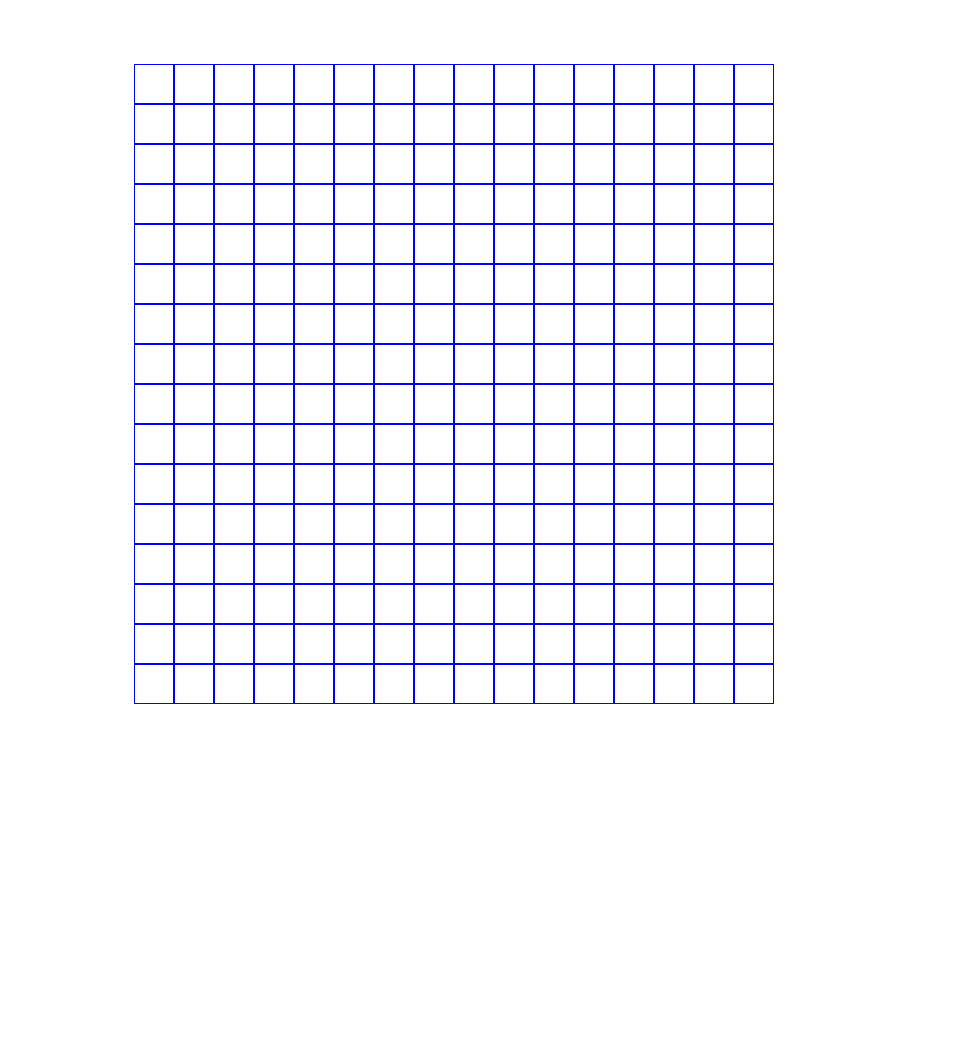
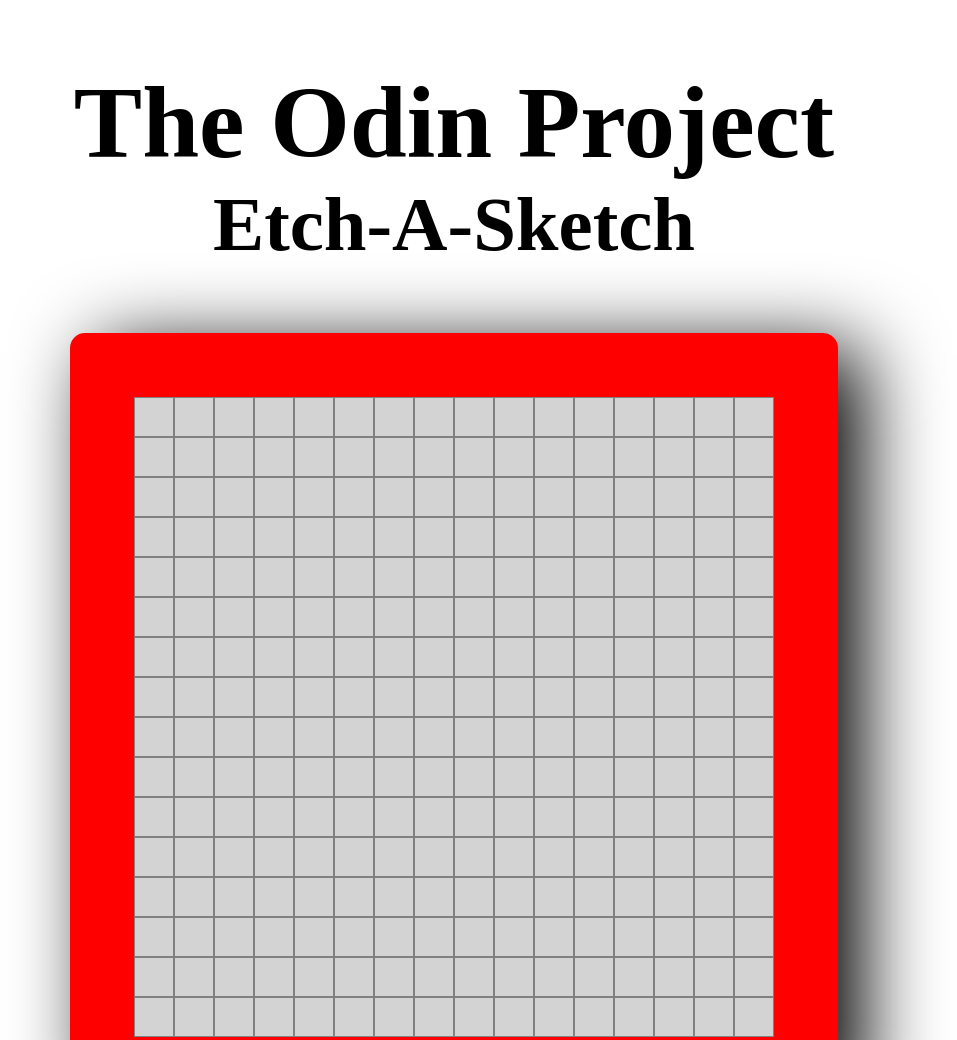
Before and after one commit to BertVoor/odin-etch-a-sketch, a plain HTML site: page index.html in a window 1280 px wide. Shown: the top 1040 px of the page, without its empty margins (186-1143 px from the left). Before the commit the page ends 800 px from the top, so only its background shows below. Drawn offline with Linux system fonts and the light colour scheme.

Commit message:
Add header and frame arround grid.

```diff
--- a/index.html
+++ b/index.html
@@ -7,7 +7,15 @@
     <title>The Odin Project - Etch-a-sketch</title>
   </head>
   <body>
-    <div id="container"></div>
+    <header>
+      <h1>The Odin Project</h1>
+      <h2>Etch-A-Sketch</h2>
+    </header>
+
+    <div id="frame">
+      <div id="container"></div>
+    </div>
+
     <script src="scripts/script.js"></script>
   </body>
 </html>
--- a/styles/style.css
+++ b/styles/style.css
@@ -10,13 +10,39 @@
   display: flex;
   flex-direction: row;
   flex-wrap: wrap;
+  background-color: lightgray;
 }
 
 .grid {
   max-width: 50px;
   max-height: 50px;
-  border: 1px solid blue;
+  border: 1px solid gray;
 
   flex: 0 0 6.25%;
   aspect-ratio: 1 / 1;
 }
+
+.coloured {
+  background-color: black;
+}
+
+#frame {
+  display: flex;
+  width: 60vw;
+  height: 60vw;
+  background-color: red;
+  border-radius: 15px;
+  margin: 0 auto;
+  box-shadow: 25px 15px 80px black;
+}
+header {
+  text-align: center;
+  margin: 5vw;
+}
+header h1 {
+  font-size: 8vw;
+}
+
+header h2 {
+  font-size: 6vw;
+}
```
